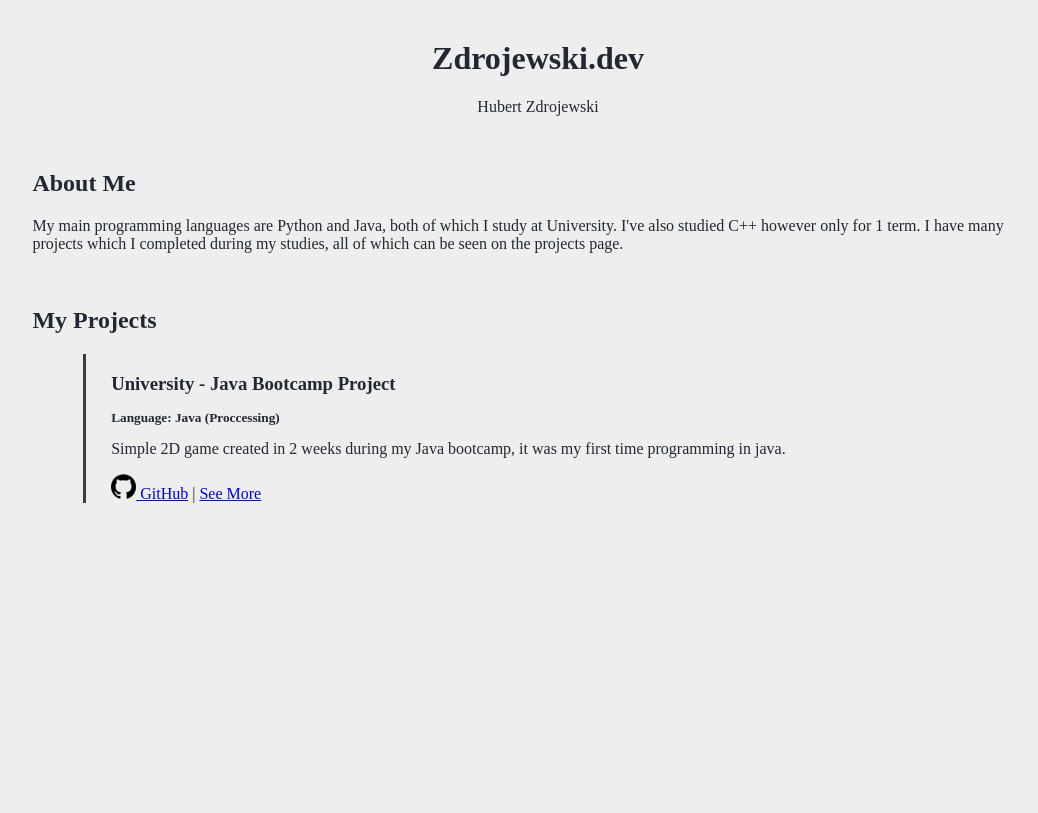
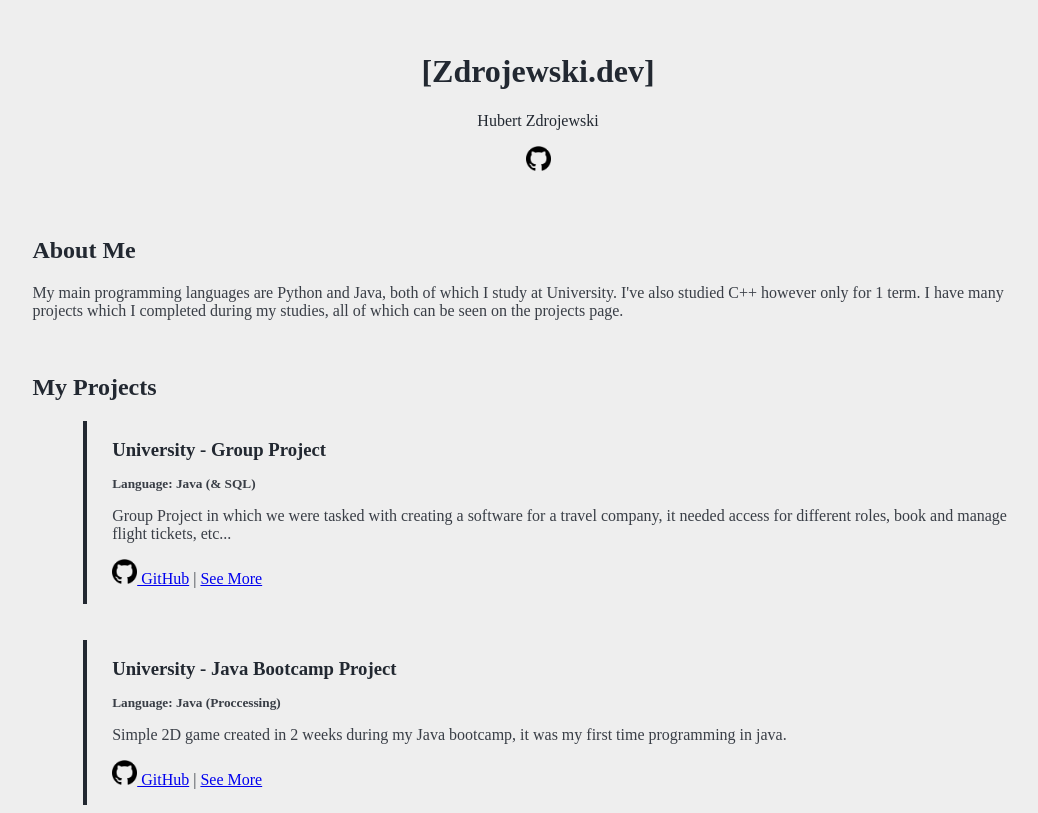
Before and after one commit to Zojdrek1/zojdrek1.github.io, a plain HTML site: page index.html in a window 1280 px wide. Shown: the whole page, without its empty margins (102-1140 px from the left). Drawn offline with Linux system fonts and the light colour scheme; a web font is replaced by a local one.

Commit message:
Colour Changes

```diff
--- a/index.html
+++ b/index.html
@@ -17,9 +17,13 @@
 <body>
 
     <div class="title">
-        <h1 style="text-align: center;">Zdrojewski.dev</h1>
+        <h1 style="text-align: center;">[Zdrojewski.dev]</h1>
         <p style="text-align: center;">Hubert Zdrojewski</p>
-    </div>
+        <div style="text-align: center;">
+        <a  href="https://github.com/Zojdrek1/" target="_blank">
+            <img src="images/github_logo.png" alt="Example Image" width="25" height="25"></a>
+        </div>
+        </div>
 
     <div class="container">
 
@@ -37,15 +41,25 @@
             <h2>My Projects</h2>
 
             <div class="projectBox">
+                <h3>University - Group Project</h3>
+                <h5 class="project_title">Language: Java (& SQL)</h5>
+                <p>Group Project in which we were tasked with creating a software for a travel company,
+                    it needed access for different roles, book and manage flight tickets, etc...
+                </p>
+                    <a href="https://github.com/Zojdrek1/bootcamp_project" target="_blank">
+                    <img src="images/github_logo.png" alt="Example Image" width="25" height="25"> GitHub</a> | <a href="projects/bootcamp-uni/index.html">See More</a>
+                <p></p>
+            </div>
+            <br><br><br>
+            <div class="projectBox">
                 <h3>University - Java Bootcamp Project</h3>
                 <h5 class="project_title">Language: Java (Proccessing)</h5>
                 <p>Simple 2D game created in 2 weeks during my Java bootcamp,
                     it was my first time programming in java.
                 </p>
-
                     <a href="https://github.com/Zojdrek1/bootcamp_project" target="_blank">
                     <img src="images/github_logo.png" alt="Example Image" width="25" height="25"> GitHub</a> | <a href="projects/bootcamp-uni/index.html">See More</a>
-
+                <p></p>
             </div>
 
         </div>
--- a/style.css
+++ b/style.css
@@ -7,6 +7,10 @@
 body {
     font-family: "CascadiaCode";
     background-color: #EEEEEE;
+    color: #393E46;
+}
+
+h1, h2, h3 {
     color: #222831;
 }
 
@@ -18,13 +22,11 @@ body {
 }
 
 .title {
-
+    background-color: 393E46;
     color: #222831;
-    margin: auto;
-    margin-top: 5vh;
-    margin-left: auto;
-    margin-right: auto;
-
+    width: 100%;
+    padding-top: 3vh;
+    padding-bottom: 3vh;
 
 }
 
@@ -52,14 +54,22 @@ body {
     margin-right: 10%;
     border-left: solid;
     border-right-width: 100;
-
-    border-color: #393E46;
+    border-left-width: 0.5vh;
+    border-color: #222831;
+    color: #393E46;
     width: 90%;
     padding-left: 2.5%;
 
+
+
+}
+
+.projectBox:hover {
+    background-color: white;
 
 }
 
 .project_title {
     line-height: 1px;
+
 }
```
